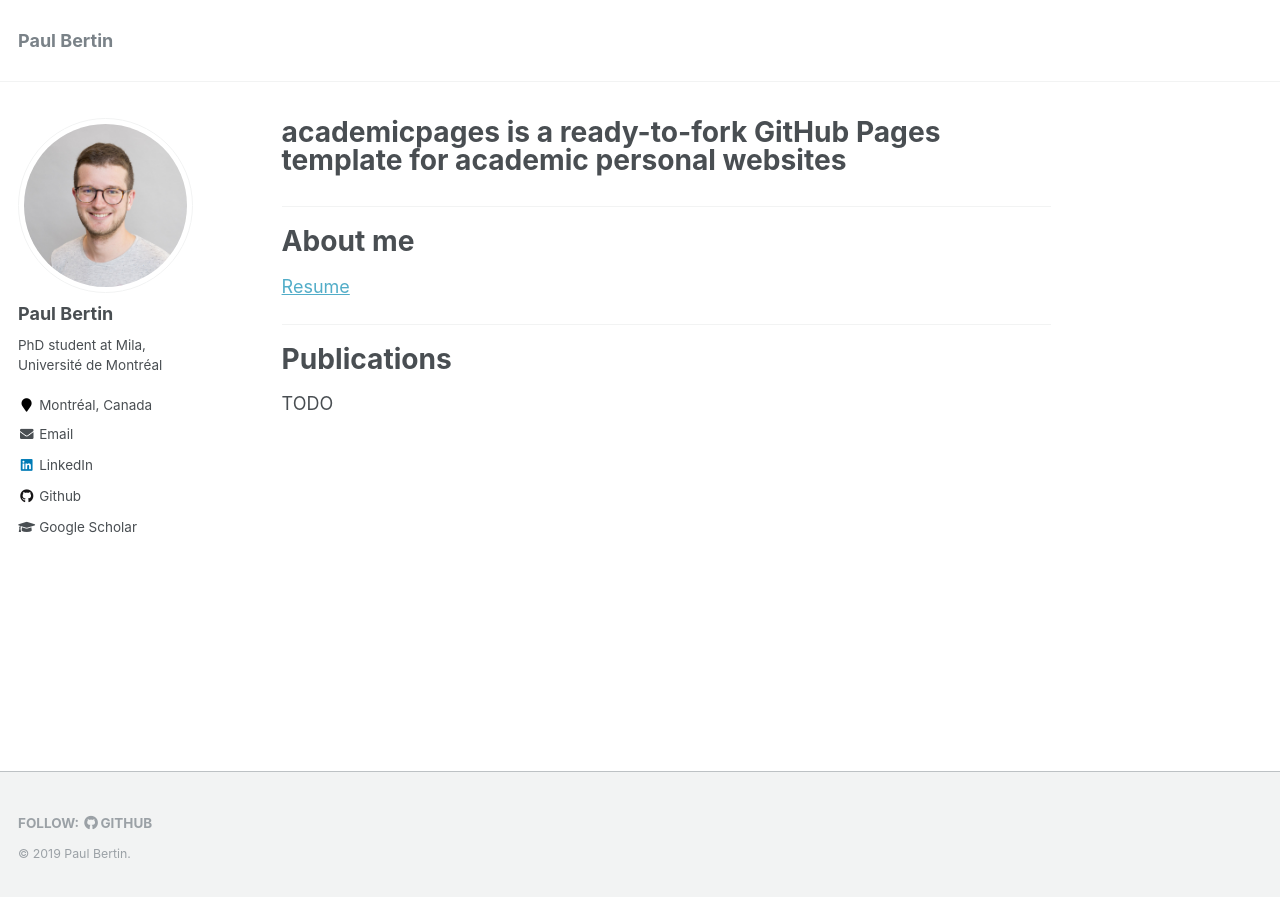
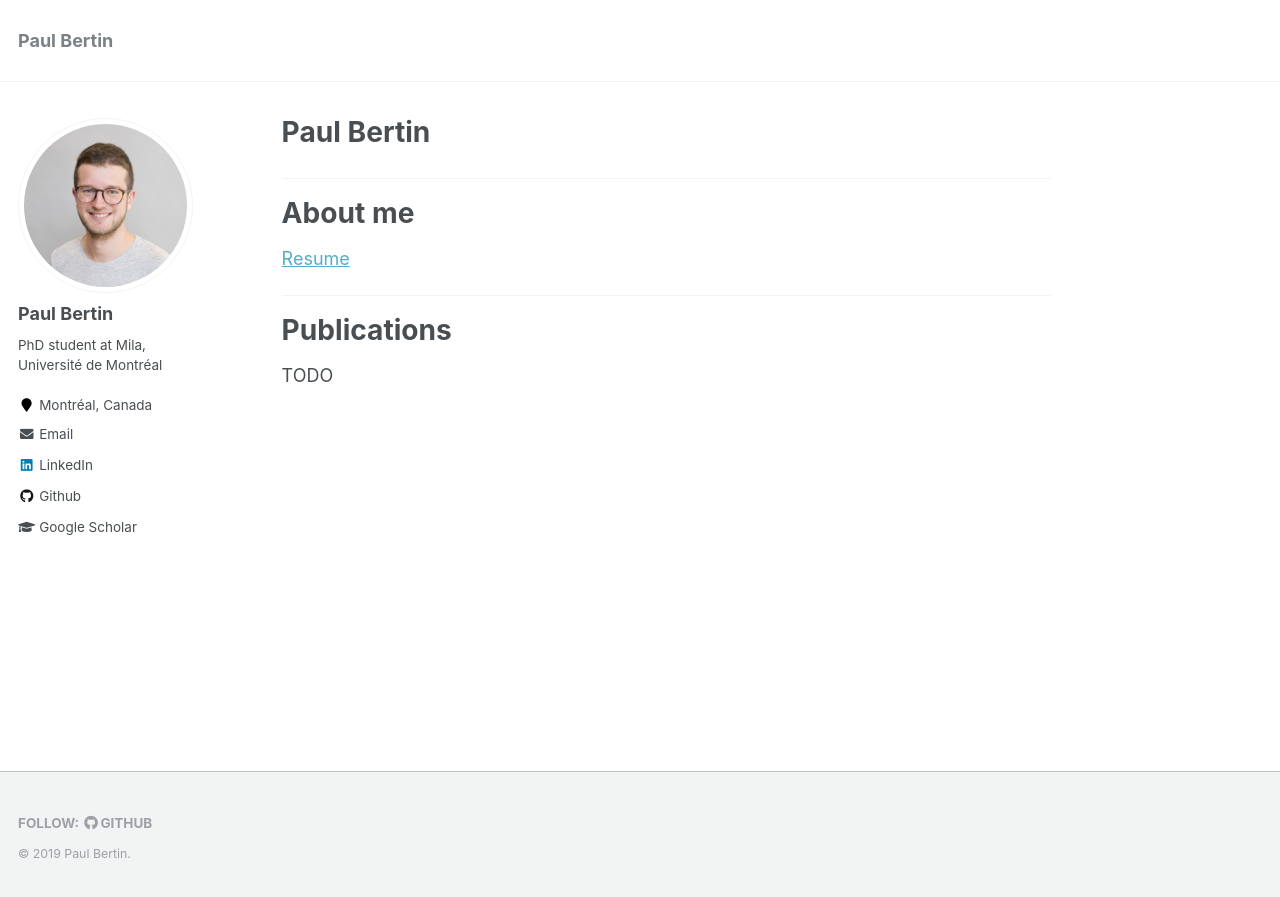
Before and after one commit to Bertinus/Bertinus.github.io, a Jekyll site: the page built from _pages/about.md, in a window 1280 px wide. Shown: the top 897 px of the page. Built offline with Jekyll 4.4.1, drawn with Linux system fonts in a browser that asks for light colours.

Commit message:
Edited main page

```diff
--- a/_pages/about.md
+++ b/_pages/about.md
@@ -1,6 +1,6 @@
 ---
 permalink: /
-title: "academicpages is a ready-to-fork GitHub Pages template for academic personal websites"
+title: "Paul Bertin"
 excerpt: "About me"
 author_profile: true
 redirect_from:
```
